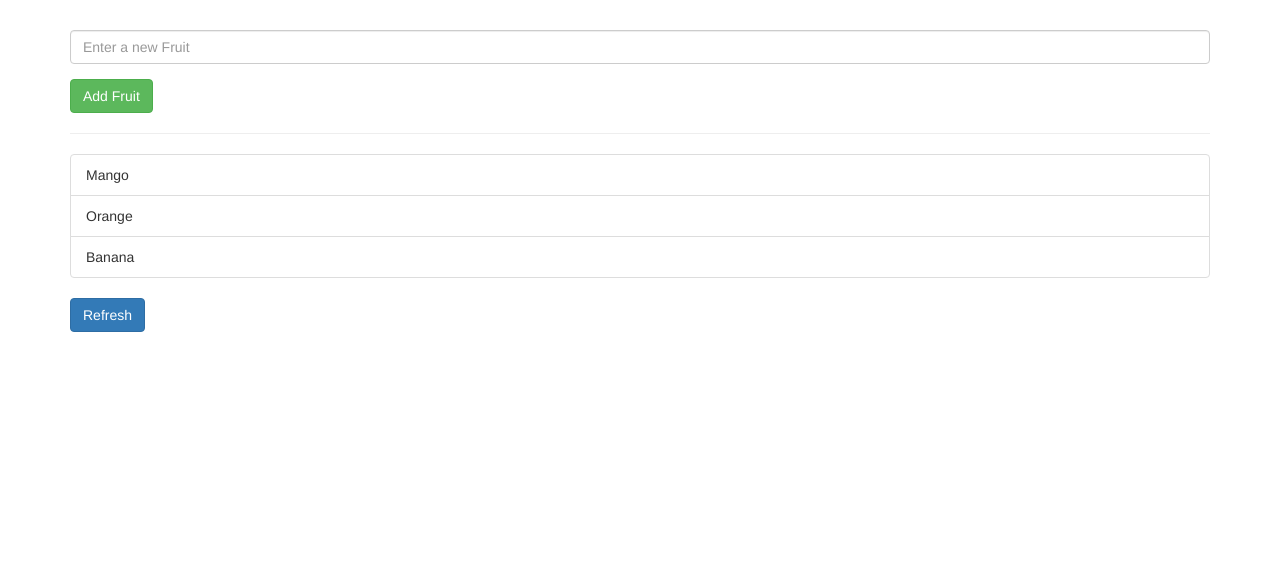
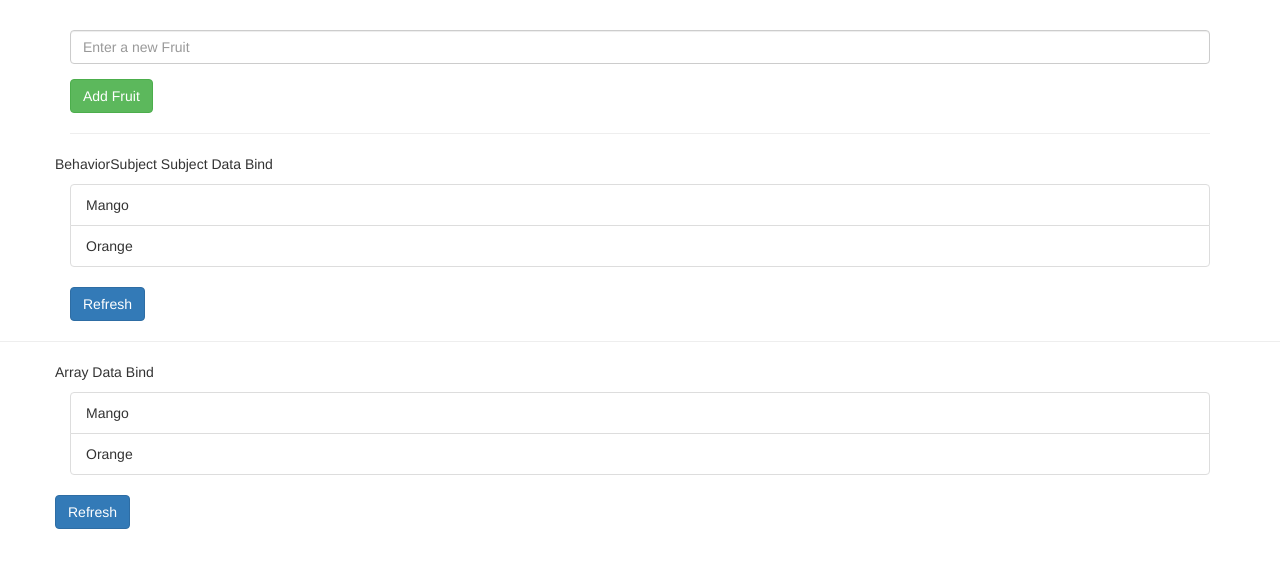
Before and after one commit to subashpenneru/Subash-Angular-Practice, an Angular app: page / in a window 1280 px wide. Shown: the top 568 px of the page. Built offline with nearby package versions, Linux system fonts and the light colour scheme.

Commit message:
created different component for showing change detection

```diff
--- a/package.json
+++ b/package.json
@@ -44,5 +44,8 @@
     "ts-node": "~8.3.0",
     "tslint": "~5.18.0",
     "typescript": "~3.7.5"
+  },
+  "prettier": {
+    "singleQuote": true
   }
 }
--- a/src/app/app.component.html
+++ b/src/app/app.component.html
@@ -1,15 +1,26 @@
-<div class="container" style="margin-top: 30px;">
+<div class="container" style="margin-top: 30px">
   <div class="row">
     <div class="col-xs-12">
       <div class="form-group">
-        <input type="text" class="form-control" #newFruit placeholder="Enter a new Fruit">
+        <input
+          type="text"
+          class="form-control"
+          #newFruit
+          placeholder="Enter a new Fruit"
+        />
       </div>
       <div>
-        <button class="btn btn-success" (click)="addFruit(newFruit.value)">Add Fruit</button>
+        <button class="btn btn-success" (click)="addFruit(newFruit.value)">
+          Add Fruit
+        </button>
       </div>
-      <hr>
+      <hr />
     </div>
   </div>
 </div>
 
-<app-child [data]="fruits"></app-child>
+<app-child [data]="foods"></app-child>
+
+<hr />
+
+<app-fruit-list [fruitList]="fruits"></app-fruit-list>
--- a/src/app/app.component.ts
+++ b/src/app/app.component.ts
@@ -1,14 +1,14 @@
-import { Component } from "@angular/core";
-import { BehaviorSubject } from "rxjs";
+import { Component } from '@angular/core';
+import { BehaviorSubject } from 'rxjs';
 
 @Component({
-  selector: "app-root",
-  templateUrl: "./app.component.html",
-  styleUrls: ["./app.component.css"],
+  selector: 'app-root',
+  templateUrl: './app.component.html',
+  styleUrls: ['./app.component.css'],
 })
 export class AppComponent {
-  // fruits = ["Mango", "Orange", "Banana"];
-  fruits = new BehaviorSubject(["Mango", "Orange", "Banana"]);
+  fruits = ['Mango', 'Orange'];
+  foods = new BehaviorSubject(['Mango', 'Orange']);
 
   constructor() {}
 
@@ -20,8 +20,8 @@ export class AppComponent {
    */
 
   addFruit(item: string) {
-    // this.fruits.push(item); // for default case
+    this.fruits.push(item); // for default case
     // this.fruits = [...this.fruits, item];
-    this.fruits.next([item]);
+    this.foods.next([item]);
   }
 }
--- a/src/app/app.module.ts
+++ b/src/app/app.module.ts
@@ -3,11 +3,13 @@ import { NgModule } from '@angular/core';
 
 import { AppComponent } from './app.component';
 import { ChildComponent } from './child/child.component';
+import { FruitListComponent } from './fruit-list/fruit-list.component';
 
 @NgModule({
   declarations: [
     AppComponent,
-    ChildComponent
+    ChildComponent,
+    FruitListComponent
   ],
   imports: [
     BrowserModule
--- a/src/app/child/child.component.html
+++ b/src/app/child/child.component.html
@@ -1,4 +1,7 @@
 <div class="container">
+  <div class="row">
+    <p>BehaviorSubject Subject Data Bind</p>
+  </div>
   <div class="row">
     <div class="col-xs-12">
       <ul class="list-group">
--- /dev/null
+++ b/src/app/fruit-list/fruit-list.component.html
@@ -0,0 +1,21 @@
+<div class="container">
+  <div class="row">
+    <p>Array Data Bind</p>
+  </div>
+  <div class="row">
+    <div class="col-xs-12">
+      <ul class="list-group">
+        <li
+          class="list-group-item"
+          style="text-transform: capitalize"
+          *ngFor="let fruit of fruitList"
+        >
+          {{ fruit }}
+        </li>
+      </ul>
+    </div>
+  </div>
+  <div class="row">
+    <button class="btn btn-primary" (click)="onRefresh()">Refresh</button>
+  </div>
+</div>
--- /dev/null
+++ b/src/app/fruit-list/fruit-list.component.ts
@@ -0,0 +1,36 @@
+import {
+  ChangeDetectionStrategy,
+  ChangeDetectorRef,
+  Component,
+  DoCheck,
+  Input,
+  OnChanges,
+  OnInit,
+  SimpleChanges,
+} from '@angular/core';
+
+@Component({
+  selector: 'app-fruit-list',
+  templateUrl: './fruit-list.component.html',
+  styleUrls: ['./fruit-list.component.css'],
+  changeDetection: ChangeDetectionStrategy.OnPush,
+})
+export class FruitListComponent implements OnInit, OnChanges, DoCheck {
+  @Input() fruitList: string[];
+
+  constructor(private cd: ChangeDetectorRef) {}
+
+  ngOnChanges(changes: SimpleChanges) {
+    console.log('OnChanges', changes);
+  }
+
+  ngOnInit(): void {}
+
+  ngDoCheck() {
+    console.log(['DoCheck']);
+  }
+
+  onRefresh() {
+    this.cd.detectChanges();
+  }
+}
```
Also changed, not shown: src/app/child/child.component.ts (+6 -7 lines), src/app/fruit-list/fruit-list.component.css (added).
